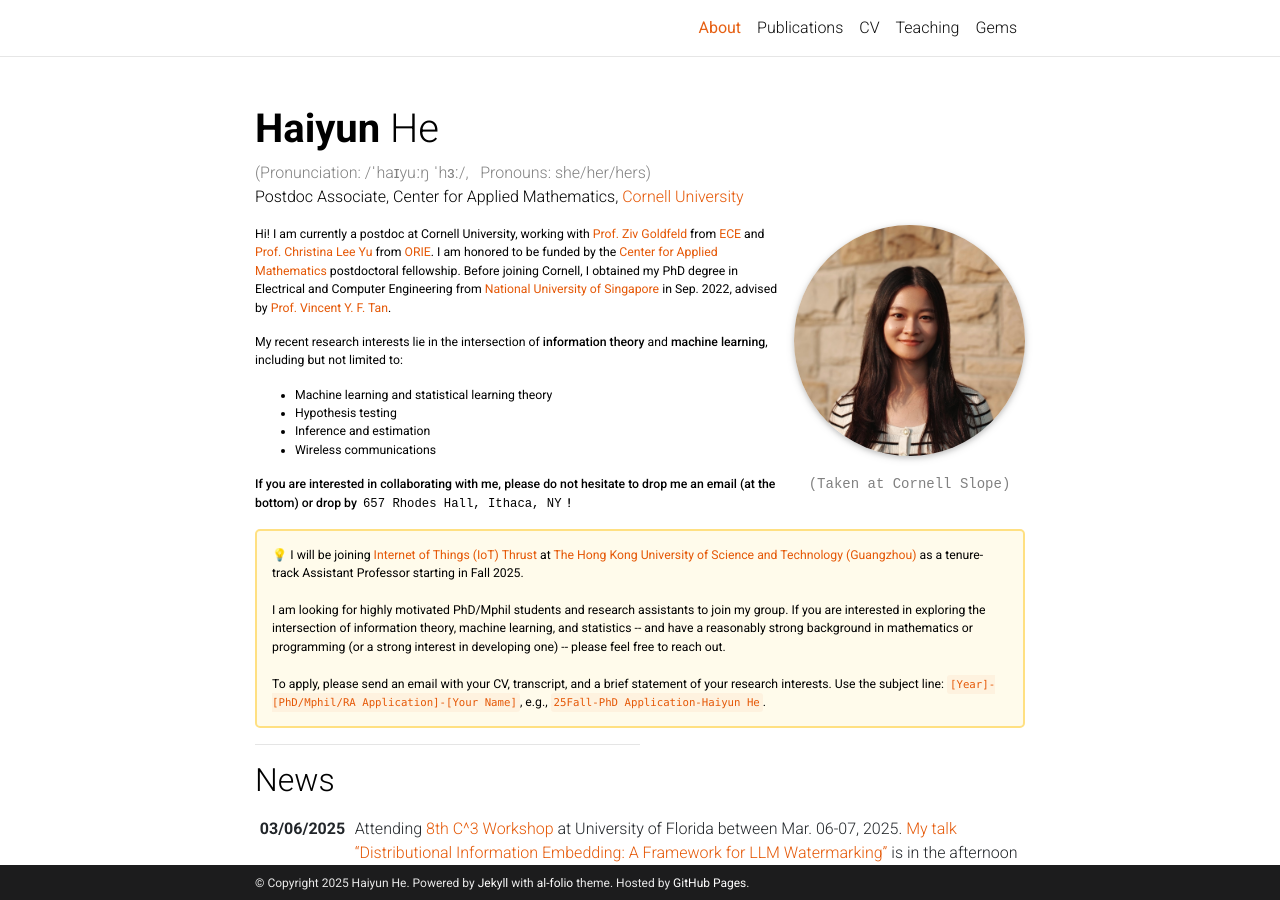
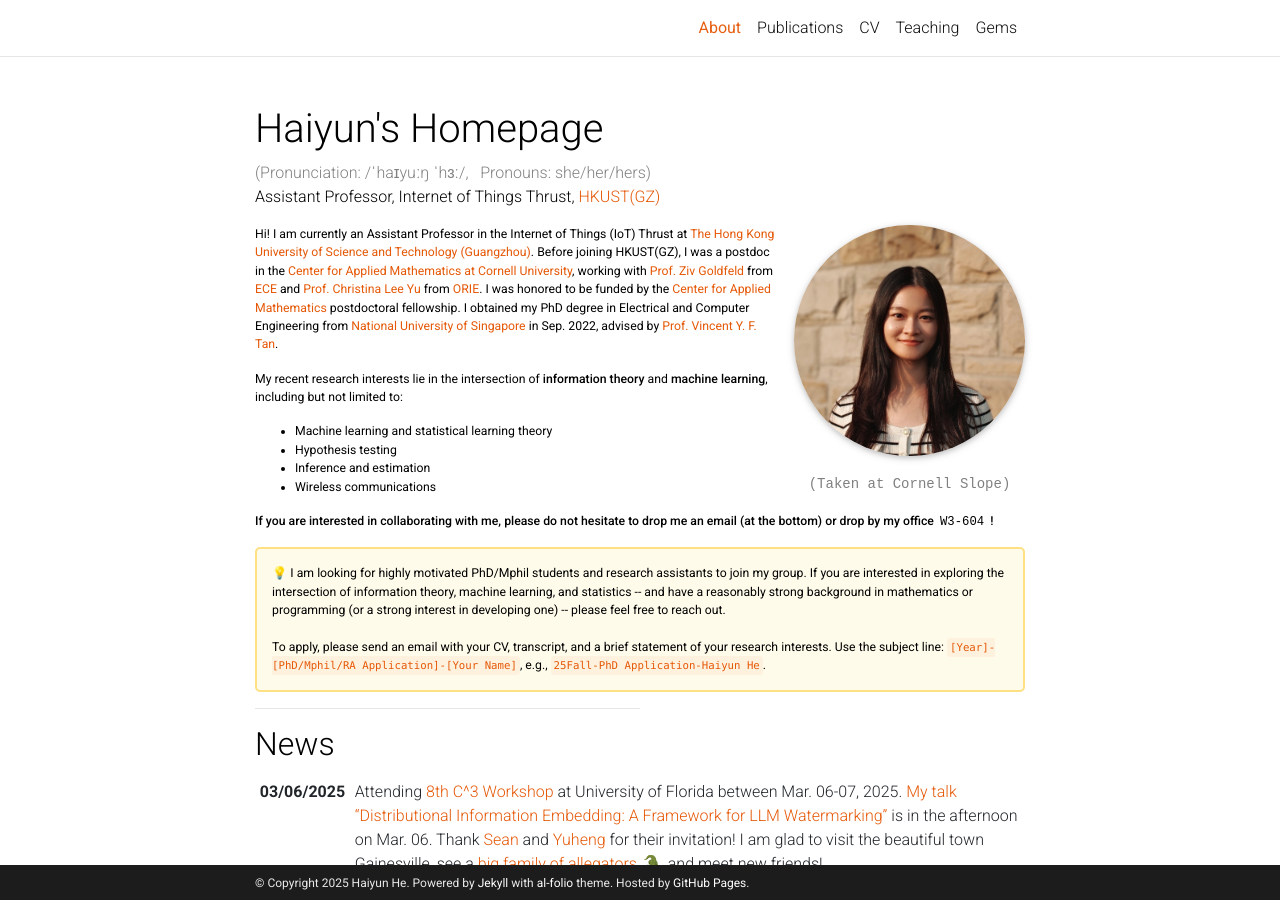
Before and after one commit to haiyun-he/haiyun-he.github.io, a Jekyll site: the page built from _pages/about.md, in a window 1280 px wide and 900 px high. Built offline with Jekyll 4.4.1, drawn with Linux system fonts in a browser that asks for light colours; emoji names are drawn with the system emoji font; comment, search, counter and statistics services are not loaded; a style sheet for code colours, icons or effects is not loaded.

Commit message:
Update profile

```diff
--- a/_config.yml
+++ b/_config.yml
@@ -2,11 +2,11 @@
 # Site settings
 # -----------------------------------------------------------------------------
 
-title: blank # the website title (if blank, full name will be used instead)
+title: Haiyun's Homepage # the website title (if blank, full name will be used instead)
 first_name: Haiyun
 middle_name:
 last_name: He
-email: haiyun.he@u.nus.edu
+email: haiyunhe@hkust-gz.edu.cn
 description: > # the ">" symbol means to ignore newlines until "footer_text:"
    A simple, whitespace theme for academics. Based on [*folio](https://github.com/bogoli/-folio) design.
 footer_text: >
--- a/_pages/about.md
+++ b/_pages/about.md
@@ -3,7 +3,7 @@ layout: about
 title: About
 permalink: /
 subtitle: <font color="#808080">(Pronunciation&#58; /ˈhaɪyuːŋ ˈhɜː/, &nbsp;  Pronouns&#58; she/her/hers)</font> <br />
-  Postdoc Associate, Center for Applied Mathematics, <a href='https://www.cornell.edu'>Cornell University</a>
+  Assistant Professor, Internet of Things Thrust, <a href="https://www.hkust-gz.edu.cn">HKUST(GZ)</a>
 # subtitle: <a href='#'>Affiliations</a>. Address. Contacts. Moto. Etc.
 
 profile:
@@ -22,7 +22,7 @@ selected_papers: true # includes a list of papers marked as "selected={true}"
 social: true  # includes social icons at the bottom of the page
 ---
 
-Hi! I am currently a postdoc at Cornell University, working with [Prof. Ziv Goldfeld](https://people.ece.cornell.edu/zivg/) from [ECE](https://www.ece.cornell.edu/ece) and [Prof. Christina Lee Yu](https://cleeyu.orie.cornell.edu) from [ORIE](https://www.orie.cornell.edu/orie). I am honored to be funded by the [Center for Applied Mathematics](https://www.cam.cornell.edu/cam) postdoctoral fellowship. Before joining Cornell, I obtained my PhD degree in Electrical and Computer Engineering from [National University of Singapore](https://www.nus.edu.sg) in Sep. 2022, advised by [Prof. Vincent Y. F. Tan](https://vyftan.github.io/index.html).
+Hi! I am currently an Assistant Professor in the Internet of Things (IoT) Thrust at <a href="https://www.hkust-gz.edu.cn">The Hong Kong University of Science and Technology (Guangzhou)</a>. Before joining HKUST(GZ), I was a postdoc in the <a href="https://cam.cornell.edu">Center for Applied Mathematics at Cornell University</a>, working with [Prof. Ziv Goldfeld](https://people.ece.cornell.edu/zivg/) from [ECE](https://www.ece.cornell.edu/ece) and [Prof. Christina Lee Yu](https://cleeyu.orie.cornell.edu) from [ORIE](https://www.orie.cornell.edu/orie). I was honored to be funded by the [Center for Applied Mathematics](https://www.cam.cornell.edu/cam) postdoctoral fellowship. I obtained my PhD degree in Electrical and Computer Engineering from [National University of Singapore](https://www.nus.edu.sg) in Sep. 2022, advised by [Prof. Vincent Y. F. Tan](https://vyftan.github.io/index.html).
 
 My recent research interests lie in the intersection of **information theory** and **machine learning**, including but not limited to:
 - Machine learning and statistical learning theory
@@ -30,14 +30,11 @@ My recent research interests lie in the intersection of **information theory** a
 - Inference and estimation
 - Wireless communications
 
-**If you are interested in collaborating with me, please do not hesitate to drop me an email (at the bottom) or drop by &nbsp;<tt>657 Rhodes Hall, Ithaca, NY</tt> &nbsp;!**
+**If you are interested in collaborating with me, please do not hesitate to drop me an email (at the bottom) or drop by my office &nbsp;<tt>W3-604</tt> &nbsp;!**
 
 
 <div style="background-color: #FFFBEB; padding: 15px; border: 2px solid #FFE082; border-radius: 5px;">
-  💡 I will be joining <a href="https://www.hkust-gz.edu.cn/academics/hubs-and-thrust-areas/information-hub/internet-of-things/">Internet of Things (IoT) Thrust</a> at
-  <a href="https://www.hkust-gz.edu.cn">The Hong Kong University of Science and Technology (Guangzhou)</a> as a tenure-track Assistant Professor starting in Fall 2025.
-  <br><br>
-  I am looking for highly motivated PhD/Mphil students and research assistants to join my group. If you are interested in exploring the intersection of information theory, machine learning, and statistics -- and have a reasonably strong background in mathematics or programming (or a strong interest in developing one) -- please feel free to reach out.
+  💡 I am looking for highly motivated PhD/Mphil students and research assistants to join my group. If you are interested in exploring the intersection of information theory, machine learning, and statistics -- and have a reasonably strong background in mathematics or programming (or a strong interest in developing one) -- please feel free to reach out.
   <br><br>
   To apply, please send an email with your CV, transcript, and a brief statement of your research interests. Use the subject line: <code>[Year]-[PhD/Mphil/RA Application]-[Your Name]</code>, e.g., <code>25Fall-PhD Application-Haiyun He</code>.
 </div>
```
Also changed, not shown: _bibliography/papers.bib (+7 -4 lines).
